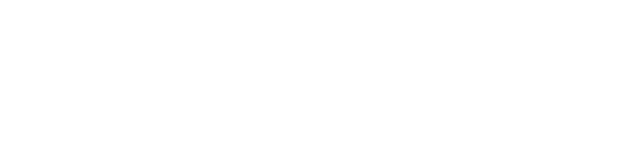
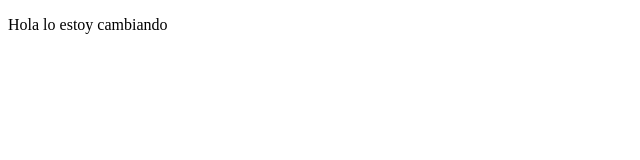
Before and after one commit to victorf21/repo, a plain HTML site: page index.html in a window 1280 px wide. Shown: the whole page, without its empty margins (0-640 px from the left). Drawn offline with Linux system fonts and the light colour scheme.

Commit message:
cambiando el html desde github

```diff
--- a/index.html
+++ b/index.html
@@ -6,6 +6,6 @@
     <title>Document</title>
 </head>
 <body>
-
+    <p> Hola lo estoy cambiando</p>
 </body>
 </html>
```
